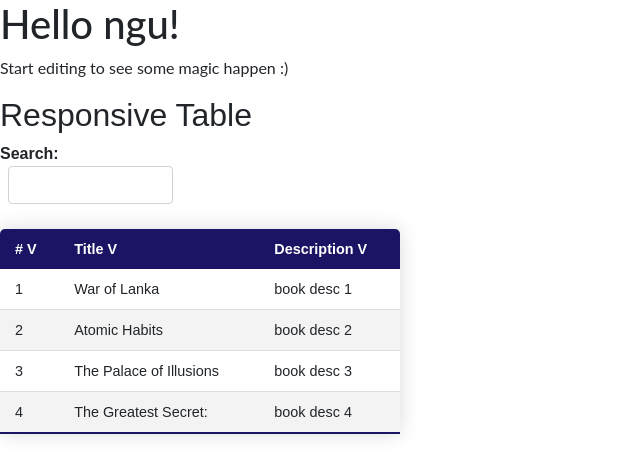
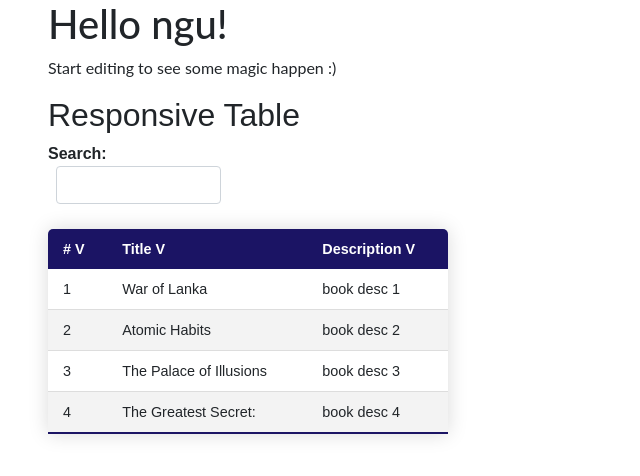
Before and after one commit to Soundharya747-dev/AngularStartup, an Angular app: page / in a window 1280 px wide. Shown: the top 476 px of the page, without its empty margins (0-640 px from the left). Built offline with nearby package versions, Linux system fonts and the light colour scheme.

Commit message:
6 files modified

```diff
--- a/src/app/app.component.html
+++ b/src/app/app.component.html
@@ -1,6 +1,9 @@
+
+<div class="align-center ml-5">
 <hello name="{{ name|splice }}"></hello>
 
 <p>Start editing to see some magic happen :)</p>
 
 <app-first>
 </app-first>
+</div>
--- a/src/app/app.module.ts
+++ b/src/app/app.module.ts
@@ -1,5 +1,5 @@
 import { NgModule } from '@angular/core';
-
+import { FontAwesomeModule } from '@fortawesome/angular-fontawesome';
 import { BrowserModule } from '@angular/platform-browser';
 import { FormsModule } from '@angular/forms';
 import { AppComponent, splice } from './app.component';
@@ -17,6 +17,7 @@ import { BrowserAnimationsModule } from '@angular/platform-browser/animations';
 @NgModule({
   imports:  [
     BrowserAnimationsModule,
+    FontAwesomeModule,
        HttpClientModule,
      BrowserModule,
      FormsModule
--- a/src/first/first.component.html
+++ b/src/first/first.component.html
@@ -6,6 +6,7 @@
   style="width: 165px"
   [(ngModel)]="Search"
 />
+
 
 <div class="table-wrapper">
   <table class="content">
--- a/src/index.html
+++ b/src/index.html
@@ -5,3 +5,4 @@
   <link rel="stylesheet" href="https://stackpath.bootstrapcdn.com/bootstrap/4.3.1/css/bootstrap.min.css"
       integrity="sha384-ggOyR0iXCbMQv3Xipma34MD+dH/1fQ784/j6cY/iJTQUOhcWr7x9JvoRxT2MZw1T"
       crossorigin="anonymous">
+      <link href="https://fonts.googleapis.com/icon?family=Material+Icons" rel="stylesheet">
--- a/src/styles.css
+++ b/src/styles.css
@@ -1 +1,2 @@
 /* Add application styles & imports to this file! */
+@import '~font-awesome/css/font-awesome.css';
```
Also changed, not shown: package.json (+17 -11 lines).
